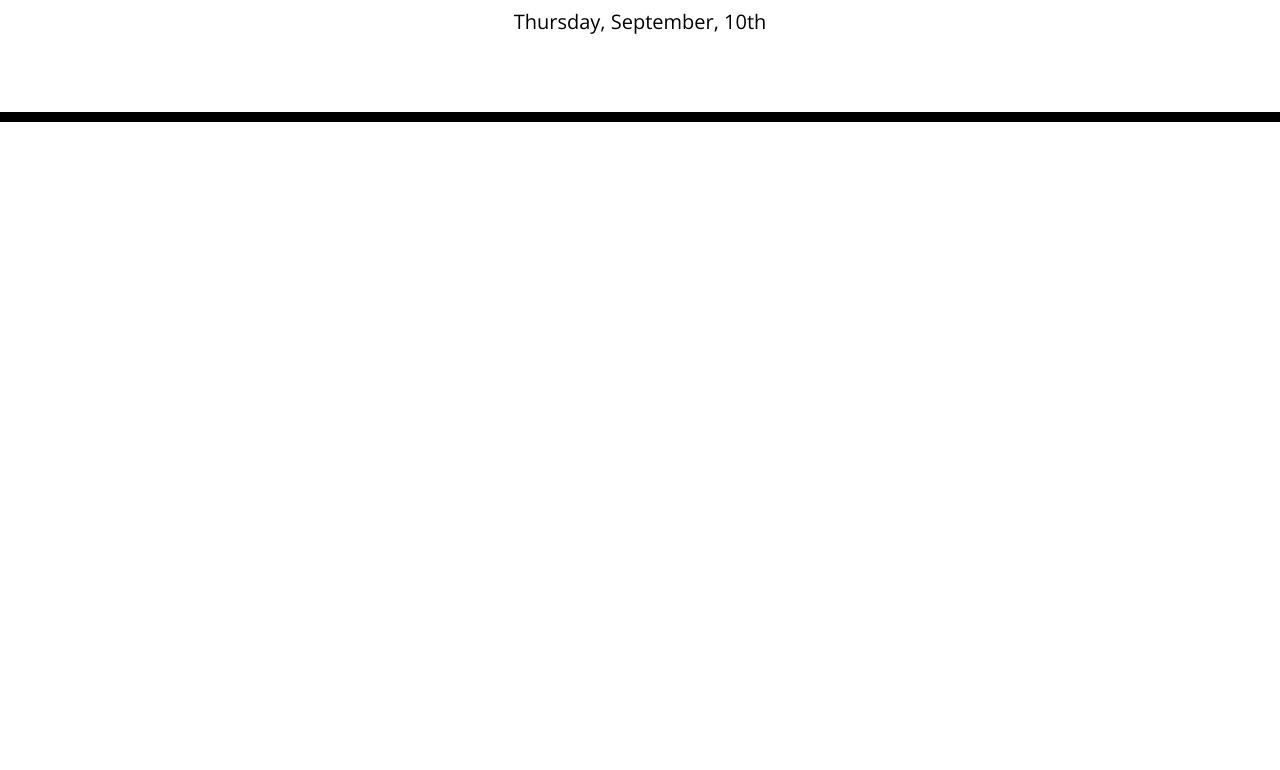
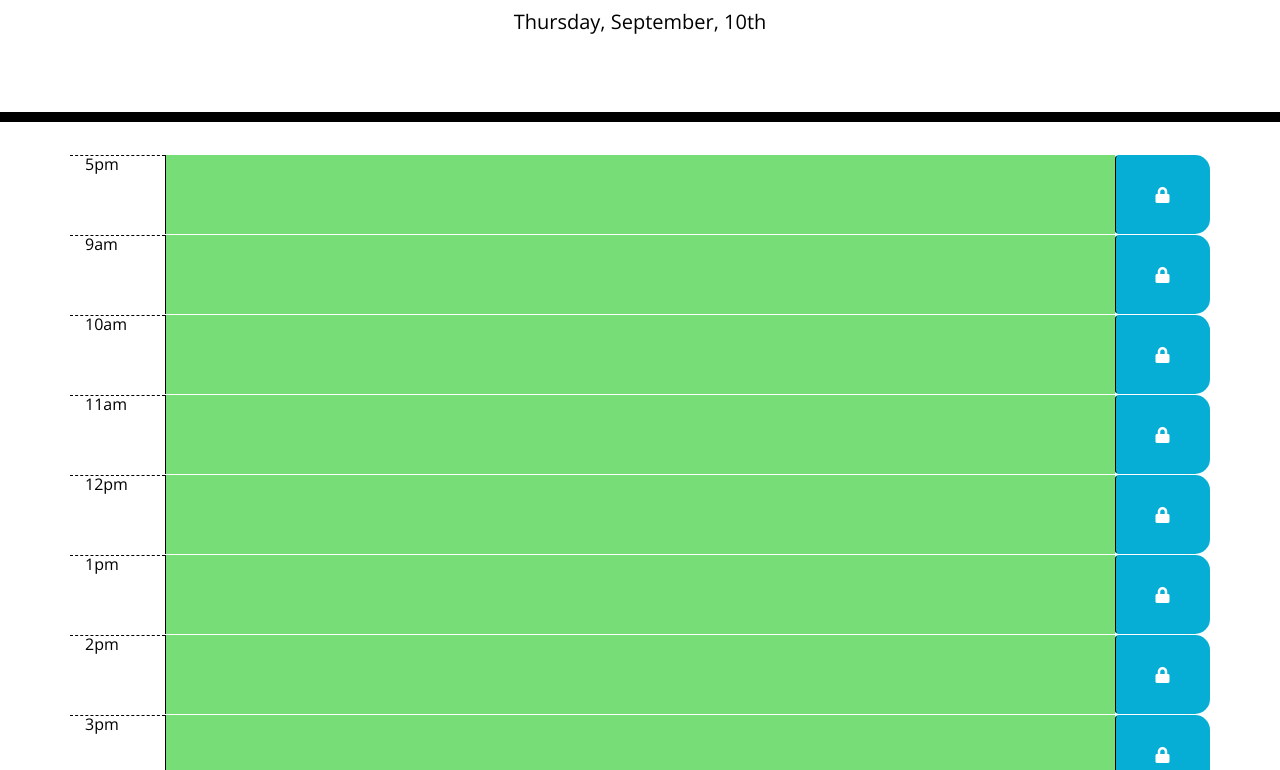
Before and after one commit to awebb8/work-day-scheduler, a plain HTML site: page index.html in a window 1280 px wide. Shown: the part 182-952 px from the top of the page. Before the commit the page ends 800 px from the top, so only its background shows below. Drawn offline with nearby package versions, Linux system fonts and the light colour scheme.

Commit message:
added a new div with id repeat-rows where multiple rows will go for each hour from 9am to 5pm

```diff
--- a/index.html
+++ b/index.html
@@ -29,11 +29,20 @@
       <p id="currentDay" class="lead"></p>
     </header>
     <div class="container">
+
       <!-- Timeblocks go here -->
+        <div class="row hide" id="time-text-save">
+          <div class="col-sm-1 hour" id="time-display"></div>
+          <textarea class="col-sm-10 past present future"></textarea>
+          <button class="col-sm-1 btn saveBtn"><i class="fas fa-lock"></i></button>
+        </div>
+
+        <div id="repeat-rows"></div>
+
     </div>
 
     <script src="https://code.jquery.com/jquery-3.4.1.min.js"></script>
-    <script src="https://cdnjs.cloudflare.com/ajax/libs/moment.js/2.24.0/moment.min.js"></script>
+    <script src="https://cdnjs.cloudflare.com/ajax/libs/moment.js/2.27.0/moment.min.js"></script>
     <script src="./script.js"></script>
   </body>
 </html>
```
